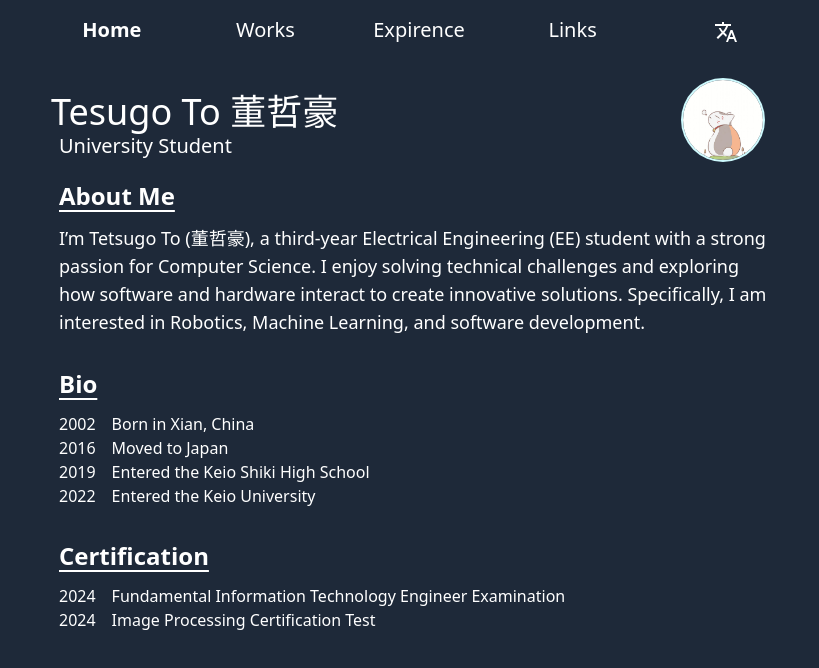
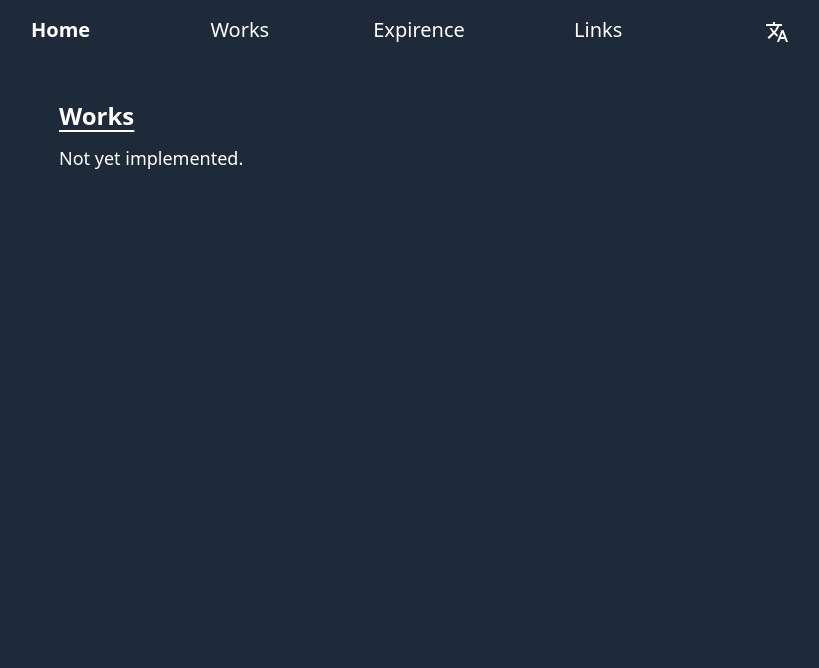
Before and after one commit to tetsugo02/my-homepage, a React (Vite) app: page /works in a window 1280 px wide. Shown: the top 668 px of the page, without its empty margins (221-1040 px from the left). Built offline with nearby package versions, Linux system fonts and the light colour scheme.

Commit message:
react-routerの追加とページコンポーネントの設定: ルーティングを実装し、HomeおよびWorksページを追加

```diff
--- a/package.json
+++ b/package.json
@@ -19,6 +19,7 @@
 		"@tailwindcss/vite": "^4.0.4",
 		"react": "^19.0.0",
 		"react-dom": "^19.0.0",
+		"react-router": "^7.1.5",
 		"tailwindcss": "^4.0.4"
 	},
 	"devDependencies": {
--- a/src/App.tsx
+++ b/src/App.tsx
@@ -1,13 +1,23 @@
 import Navbar from "./components/organism/navbar";
 import Background from "./components/pages/background";
 import Experience from "./components/pages/experience";
+import Works from "./components/pages/works";
+import Home from "./components/pages/home";
+import { BrowserRouter, Routes, Route } from "react-router";
+
 const App = () => {
 	return (
 		<div>
-			<Background>
-				<Navbar />
-				<Experience />
-			</Background>
+			<BrowserRouter>
+				<Background>
+					<Navbar />
+					<Routes>
+						<Route path="/" element={<Home />} />
+						<Route path="/works" element={<Works />} />
+						<Route path="/experience" element={<Experience />} />
+					</Routes>
+				</Background>
+			</BrowserRouter>
 		</div>
 	);
 };
--- a/src/components/organism/articleBlock.tsx
+++ b/src/components/organism/articleBlock.tsx
@@ -8,7 +8,7 @@ interface ArticleBlockProps {
 const ArticleBlock = (props: ArticleBlockProps) => {
 	return (
 		<div>
-			<article className="text-white flow-root m-2 mt-5">
+			<article className="text-white flow-root m-2 mt-5 justify-items-start">
 				<h2 className="text-2xl font-bold underline underline-offset-[5px]">{props.title}</h2>
 				{typeof props.content === "string" ? (
 					<p className="text-lg mt-3 mb-3">{props.content}</p>
--- a/src/components/organism/nameArea.tsx
+++ b/src/components/organism/nameArea.tsx
@@ -2,8 +2,8 @@ import Avatar from "../atom/avatar";
 
 function NameArea() {
 	return (
-		<div className="grid grid-cols-2 mx-auto">
-			<div className=" text-white">
+		<div className="grid grid-cols-2">
+			<div className=" text-white justify-start">
 				<h1 className="font-medium text-4xl mt-3">Tesugo To 董哲豪</h1>
 				<h2 className="font-normal text-xl ml-2">University Student</h2>
 			</div>
--- a/src/components/organism/navbar.tsx
+++ b/src/components/organism/navbar.tsx
@@ -1,15 +1,22 @@
 import NavbarButton from "../atom/navbarButton";
 import TranslateIcon from "@mui/icons-material/Translate";
+import { NavLink } from "react-router";
 const Navbar = () => {
 	return (
-		<div className="fixed top-0 z-50 justify-items-center w-full">
+		<div className="fixed top-0 z-50 justify-items-center w-full hidden sm:block">
 			<div className="absolute inset-0 opacity-10" />
-			<div className="relative z-[60] grid grid-cols-5 max-w-3xl mt-2 mx-auto justify-items-center">
-				<NavbarButton isBold={true} onClick={() => console.log("Hello World")}>
-					Home
-				</NavbarButton>
-				<NavbarButton onClick={() => console.log("Hello World")}>Works</NavbarButton>
-				<NavbarButton onClick={() => console.log("Hello World")}>Expirence</NavbarButton>
+			<div className="relative z-[60] grid grid-cols-5 max-w-4xl mt-2 mx-auto justify-items-center">
+				<NavLink to="/">
+					<NavbarButton isBold={true} onClick={() => console.log("Hello World")}>
+						Home
+					</NavbarButton>
+				</NavLink>
+				<NavLink to="/works">
+					<NavbarButton onClick={() => console.log("Hello World")}>Works</NavbarButton>
+				</NavLink>
+				<NavLink to="/experience">
+					<NavbarButton onClick={() => console.log("Hello World")}>Expirence</NavbarButton>
+				</NavLink>
 				<NavbarButton onClick={() => console.log("Hello World")}>Links</NavbarButton>
 				<NavbarButton onClick={() => console.log("Hello World")}>
 					<div className="">
--- a/src/components/organism/pageContainer.tsx
+++ b/src/components/organism/pageContainer.tsx
@@ -1,11 +1,15 @@
 import React from "react";
 
 interface pageContainerProps {
-	children: React.ReactNode;
+	children?: React.ReactNode;
 }
 
 const PageContainer = (props: pageContainerProps) => {
-	return <div className="container mx-auto px-4 py-20 max-w-3xl rounded-lg ">{props.children}</div>;
+	return (
+		<div className="container mx-auto px-4 py-20 min-w-full md:min-w-[40rem] lg:min-w-[48rem] max-w-3xl w-full rounded-lg">
+			{props.children}
+		</div>
+	);
 };
 
 export default PageContainer;
--- a/src/components/pages/experience.tsx
+++ b/src/components/pages/experience.tsx
@@ -8,7 +8,6 @@ const Experience = () => {
 	return (
 		<PageContainer>
 			<NameArea />
-			<ArticleBlock title="About Me" content={airticleData.aboutMe} />
 			<ArticleBlock title="Bio" content={<ItemList data={airticleData.Bio}></ItemList>} />
 			<ArticleBlock
 				title="Certification"
--- /dev/null
+++ b/src/components/pages/home.tsx
@@ -0,0 +1,16 @@
+import PageContainer from "../organism/pageContainer";
+import NameArea from "../organism/nameArea";
+import ArticleBlock from "../organism/articleBlock";
+import * as airticleData from "../../assets/articles.json";
+const Home = () => {
+	return (
+		<div className="h-screen flex justify-center transform translate-y-20">
+			<PageContainer>
+				<NameArea />
+				<ArticleBlock title="About Me" content={airticleData.aboutMe} />
+			</PageContainer>
+		</div>
+	);
+};
+
+export default Home;
--- /dev/null
+++ b/src/components/pages/works.tsx
@@ -0,0 +1,13 @@
+import PageContainer from "../organism/pageContainer";
+import ArticleBlock from "../organism/articleBlock";
+const Works = () => {
+	return (
+		<div>
+			<PageContainer>
+				<ArticleBlock title="Works" content="Not yet implemented." />
+			</PageContainer>
+		</div>
+	);
+};
+
+export default Works;
```
Also changed, not shown: 1 other file (tests, documents, lock files or other folders).
